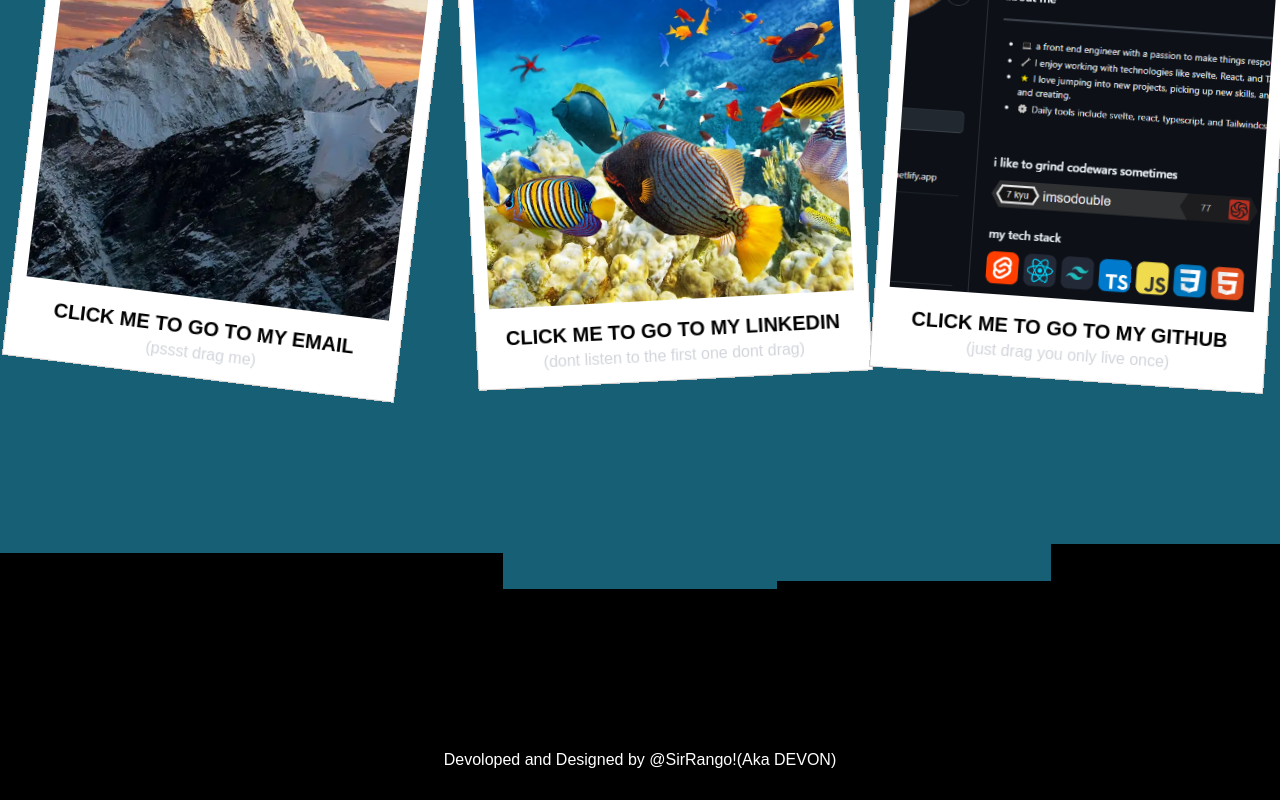
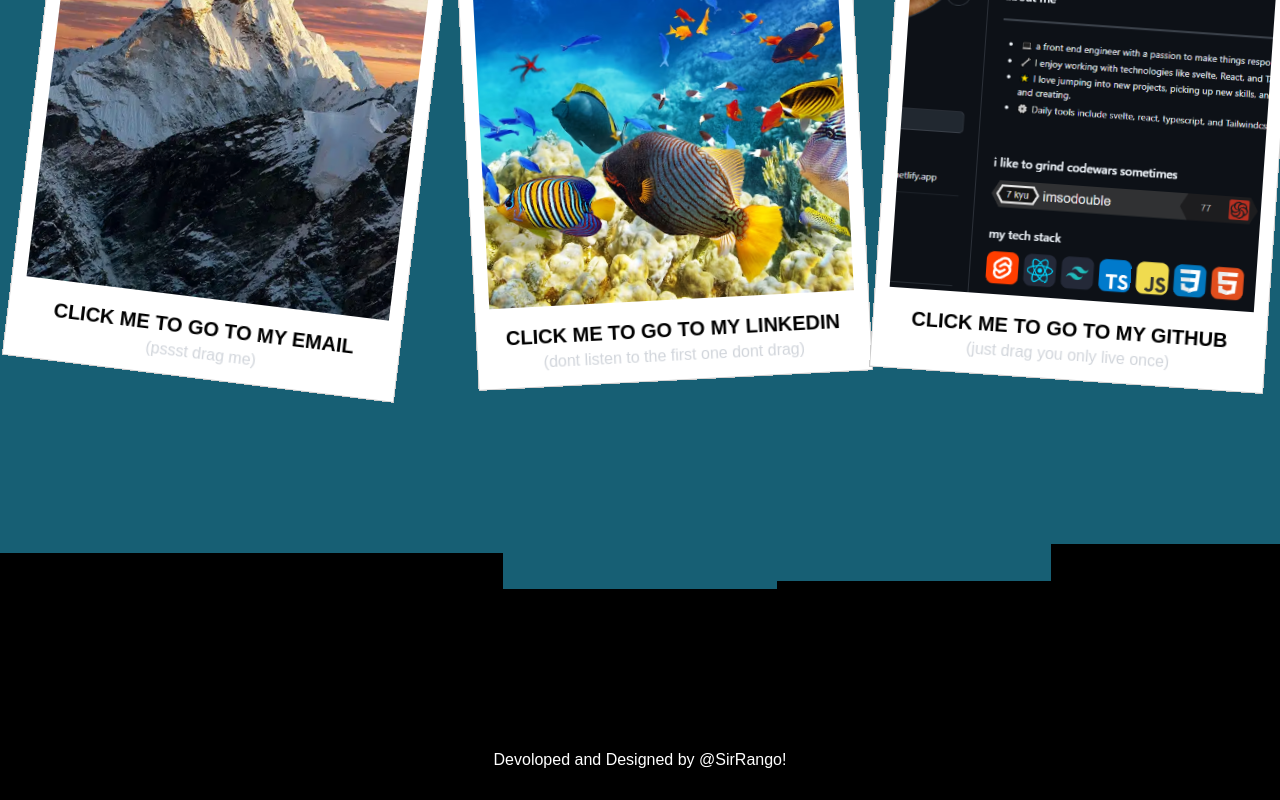
Before and after one commit to WhosDouble/revived-portfolio, a Next.js app: page / in a window 1280 px wide. Shown: the part 4108-4908 px from the top of the page. Built offline with nearby package versions, Linux system fonts and the light colour scheme.

Commit message:
changed the thing

```diff
--- a/src/app/components/Footer.tsx
+++ b/src/app/components/Footer.tsx
@@ -53,7 +53,7 @@ export default function Footer(props: any) {
         <h2 className="text-white">
           Devoloped and Designed by{" "}
           <a href="" target="_blank" title="hey :p">
-            @SirRango!(Aka DEVON)
+            @SirRango!
           </a>
         </h2>
       </div>
```
